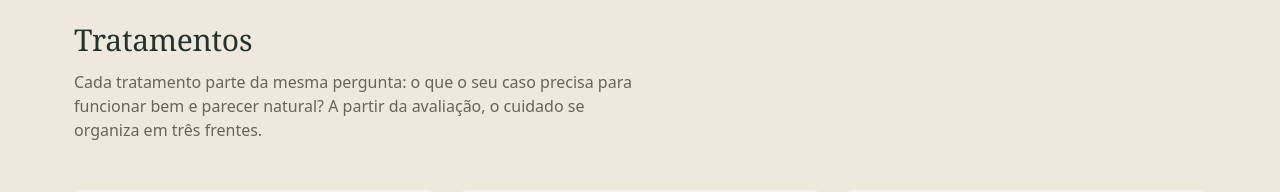
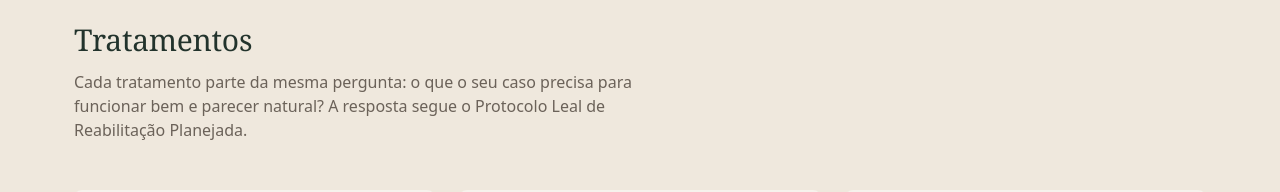
Before and after one commit to ldovitor/site-vitorleal, a Next.js app: page / in a window 1280 px wide. Shown: the part 1363-1555 px from the top of the page. Built offline with nearby package versions, Linux system fonts and the light colour scheme.

Commit message:
Encurta texto da seção Tratamentos na Home
Remove a frase final redundante sobre "três frentes" — a introdução
já explica a lógica do Protocolo Leal, os três cards abaixo mostram
as frentes na prática.

Co-Authored-By: Claude Sonnet 5 <noreply@anthropic.com>

```diff
--- a/src/app/page.tsx
+++ b/src/app/page.tsx
@@ -71,8 +71,8 @@ export default function Home() {
             <h2 className="text-3xl mb-3">Tratamentos</h2>
             <p className="text-cinza">
               Cada tratamento parte da mesma pergunta: o que o seu caso precisa para
-              funcionar bem e parecer natural? A partir da avaliação, o cuidado se
-              organiza em três frentes.
+              funcionar bem e parecer natural? A resposta segue o Protocolo Leal de
+              Reabilitação Planejada.
             </p>
           </div>
 
```
